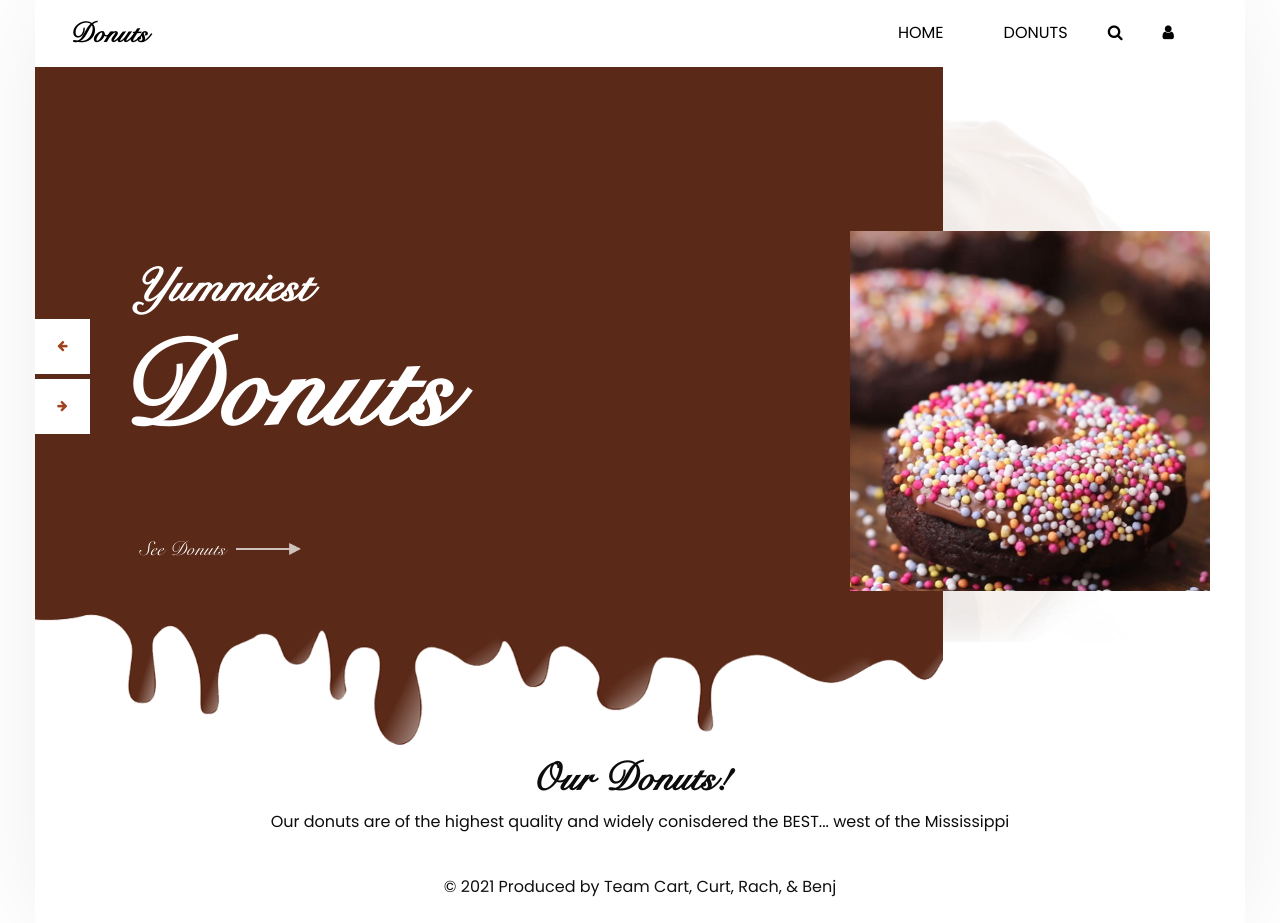
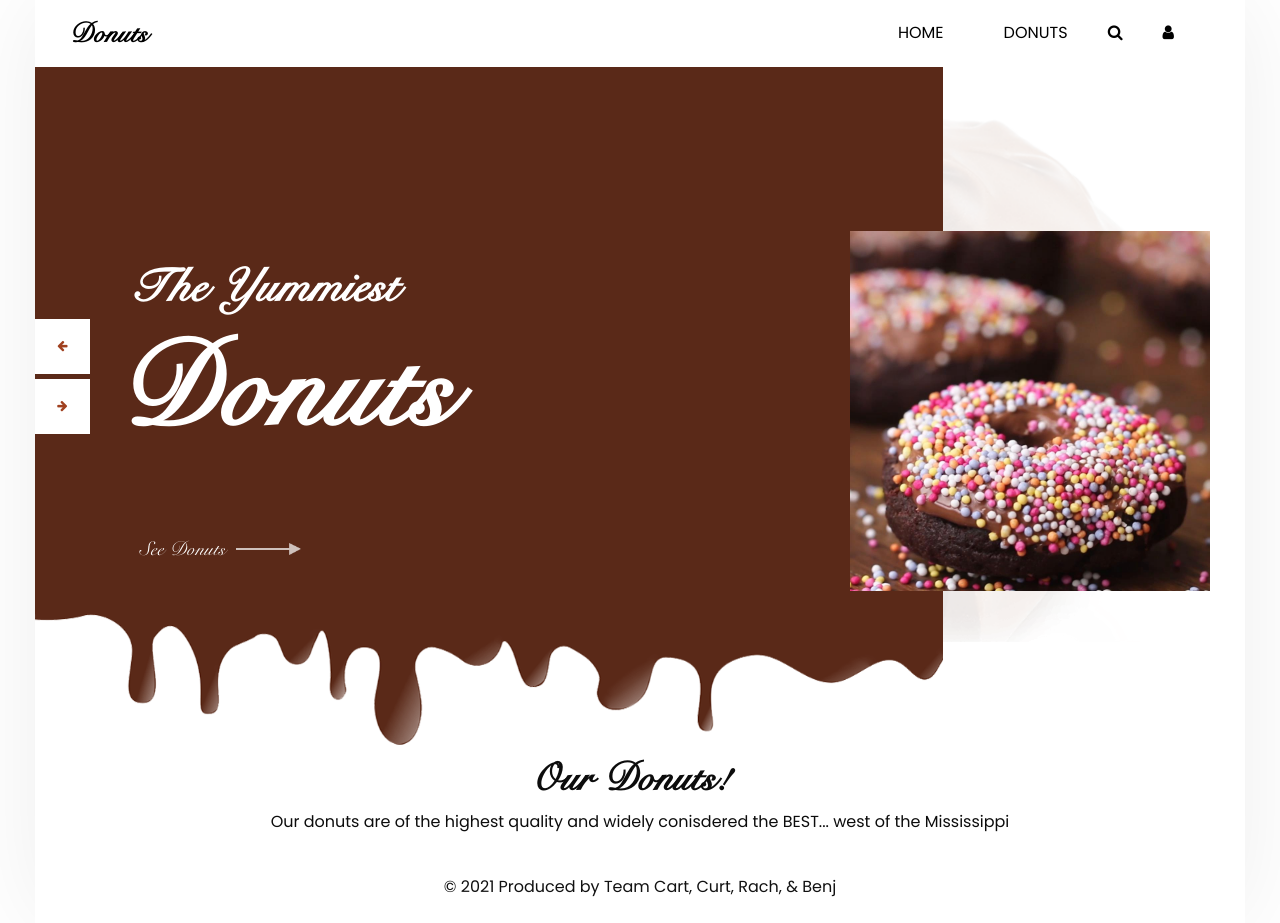
Before and after one commit to parkecur000/Django_Containers, a Django app: page / in a window 1280 px wide. Shown: the part 36-959 px from the top of the page. Run offline with Django 3.2, Linux system fonts and the light colour scheme; data that the repository does not hold is empty; some libraries are stand-ins or nearby versions.

Commit message:
index change

```diff
--- a/rp-portfolio/templates/homepages/index.html
+++ b/rp-portfolio/templates/homepages/index.html
@@ -92,7 +92,7 @@
                   <div class="col-md-6">
                     <div class="detail_box">
                       <h1>
-                        Yummiest <br>
+                        The Yummiest <br>
                         <span>
                           Donuts
                         </span>
```
